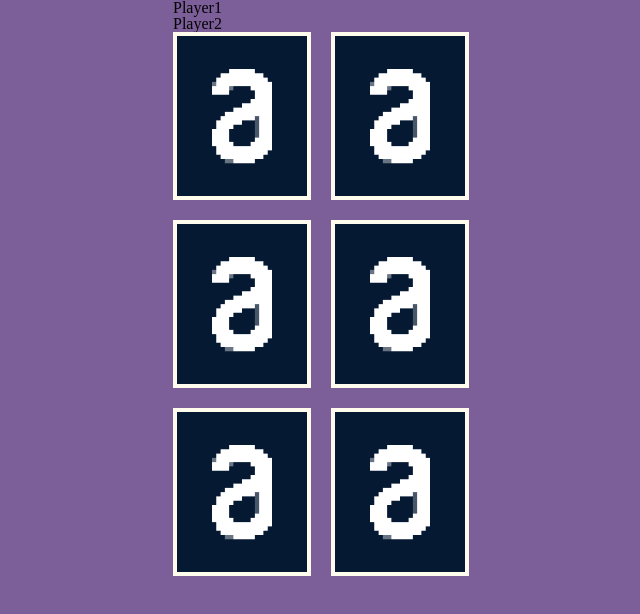
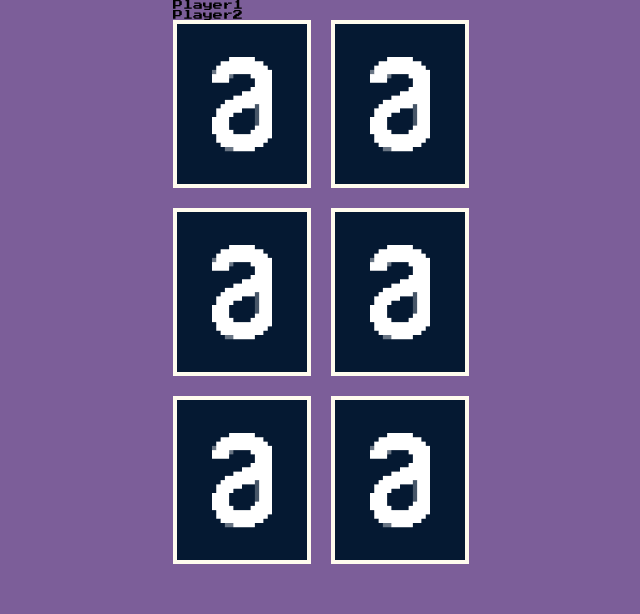
Before and after one commit to ThalliaB/Matching-Game, a website built with Vite: page index.html in a window 1280 px wide. Shown: the whole page, without its empty margins (307-947 px from the left). Built offline with nearby package versions, Linux system fonts and the light colour scheme.

Commit message:
Add the Press Start 2P font

```diff
--- a/index.html
+++ b/index.html
@@ -1,10 +1,16 @@
 <!DOCTYPE html>
-<html lang="en">
+<html lang="pt-br">
   <head>
     <meta charset="UTF-8" />
     <link rel="icon" type="image/svg+xml" href="favicon.svg" />
     <meta name="viewport" content="width=device-width, initial-scale=1.0" />
     <title>Vite App</title>
+
+    <!-- font -->
+    <link rel="preconnect" href="https://fonts.googleapis.com">
+    <link rel="preconnect" href="https://fonts.gstatic.com" crossorigin>
+    <link href="https://fonts.googleapis.com/css2?family=Press+Start+2P&display=swap" rel="stylesheet">
+
   </head>
   <body>
     <div id="root"></div>
--- a/src/styles/elements/base.css
+++ b/src/styles/elements/base.css
@@ -1,6 +1,13 @@
+html,
+body {
+    font-size: 10px;
+    height: 100%;
+}
+
 body {
     background-color: var(--color-pomb-and-power);
     max-width: 320px;
     margin-left: auto;
     margin-right: auto;
+    font-family: 'Press Start 2P', cursive;
 }
```
